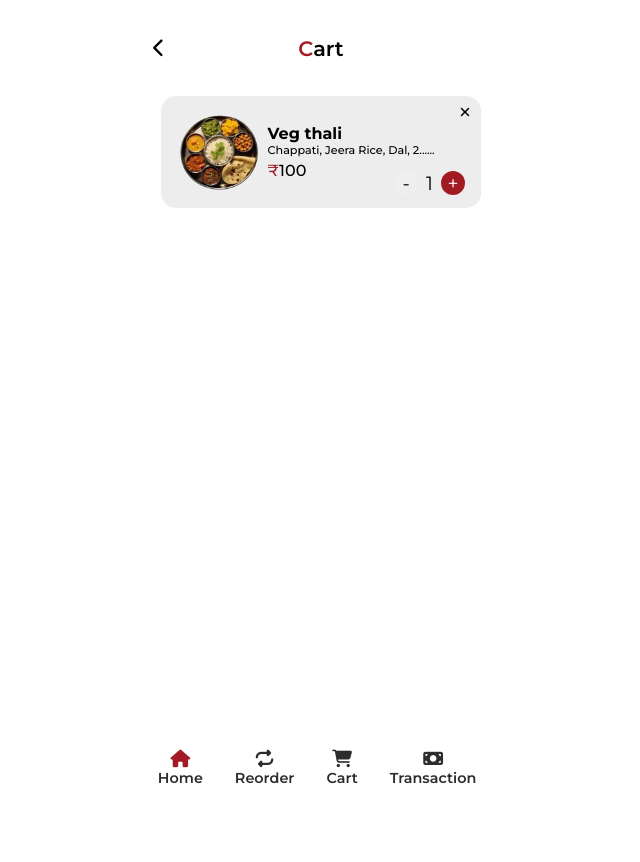
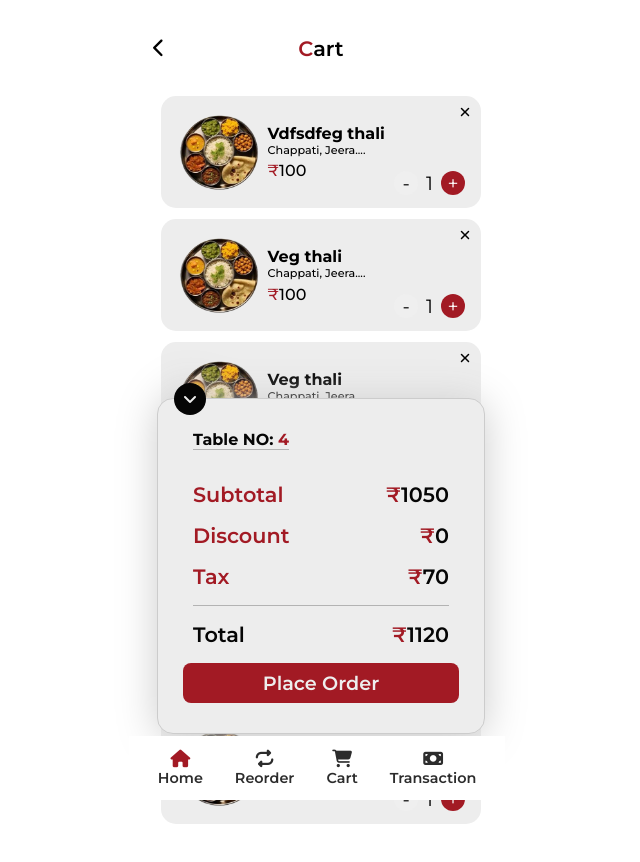
Before and after one commit to MohdOwaisShah/qr_restaurant_app, a React (Vite) app: page /cart in a window 1280 px wide. Shown: the top 862 px of the page, without its empty margins (319-959 px from the left). Before the commit the page ends 800 px from the top, so only its background shows below. Built offline with nearby package versions, Linux system fonts and the light colour scheme.

Commit message:
updated-code

```diff
--- a/src/components/CartMain.jsx
+++ b/src/components/CartMain.jsx
@@ -2,12 +2,14 @@ import React from 'react'
 // components
 import PagesHeading from './small-ui/PagesHeading'
 import CartPageProducts from './small-ui/CartPageProducts'
+import CartPageProductBill from './small-ui/CartPageProductBill'
 
 const CartMain = () => {
   return (
     <main>
         <PagesHeading maroonColorTxt={'C'} normalTxt={'art'}/>
         <CartPageProducts />
+        <CartPageProductBill />
     </main>
   )
 }
--- /dev/null
+++ b/src/components/small-ui/CartPageProductBill.jsx
@@ -0,0 +1,56 @@
+import React, { useState } from 'react'
+
+const CartPageProductBill = () => {
+
+    const [show, setShow] = useState(false)
+
+    // Toggle the cart page bill container visibility on click
+    const toggleBillContainer = () => {
+        setShow(prevShow => !prevShow)
+    }
+
+    return (
+        <>
+            <div className="cart-page-bill-container-main-body">
+                <div className={`cart-page-bill-container ${show ? "cart-page-bill-hide-container" : ""}`}>
+                    {/* cart-page-bill-arrow */}
+                    <div className="cart-page-bill-arrow" onClick={toggleBillContainer}>
+                        <i className={`fa-solid ${show ? "fa-angle-up" : "fa-angle-down"}`}></i>
+                    </div>
+                    {/* cart-page-bill-details */}
+                    <div className="cart-page-bill-details">
+                        {/* table-number */}
+                        <div className="table-number">
+                            <h4>Table NO: <span className='maroon-color'>4</span></h4>
+                        </div>
+                        {/* subtotal */}
+                        <div className="subtotal">
+                            <span className='maroon-color subtotal-txt'>subtotal</span>
+                            <p><span className='maroon-color'>₹</span>1050</p>
+                        </div>
+                        {/* discount */}
+                        <div className="discount">
+                            <span className='maroon-color discount-txt'>discount</span>
+                            <p><span className='maroon-color'>₹</span>0</p>
+                        </div>
+                        {/* tax */}
+                        <div className="tax">
+                            <span className='maroon-color tax-txt'>tax</span>
+                            <p><span className='maroon-color'>₹</span>70</p>
+                        </div>
+                        {/* total */}
+                        <div className="total">
+                            <span className='total-txt'>total</span>
+                            <p><span className='maroon-color'>₹</span>1120</p>
+                        </div>
+
+                    </div>
+                    {/* cart-page-bill-order-btn */}
+                    <button className='cart-page-place-order-btn'>place order</button>
+                </div>
+            </div>
+        </>
+    )
+}
+
+export default CartPageProductBill
--- a/src/components/small-ui/CartPageProducts.jsx
+++ b/src/components/small-ui/CartPageProducts.jsx
@@ -1,21 +1,37 @@
 import React from 'react'
 // close-icon
 import { IoClose } from "react-icons/io5";
+// import json data
+import cartProductsJson from '../../json/cartProducts.json'
 
+// check CartProductDescription lenth is greater than 15 and add .... at the end
+const CartProductDescription = ({ CartProductDesc }) => {
+    let maxLength = 15
+    const truncatedDescription = CartProductDesc.length > maxLength ? CartProductDesc.slice(0, maxLength) + "...." : CartProductDesc
+    return (
+        <>
+            <p className='cart-page-product-desc'>{truncatedDescription}</p>
+        </>
+
+    )
+}
 
 const CartPageProducts = () => {
     return (
         // cart-page-products-container
         <div className='cart-page-products-container'>
             {/* cart-page-product */}
-            <div className="cart-page-product">
+            {
+                cartProductsJson.map((cartProduct) => {
+                    return <div className="cart-page-product">
                         {/* product-img */}
-                <img src="/public/Images/cart-images/veg-thali.png" alt="" />
+                        <img src={cartProduct.cartProductImage} alt={cartProduct.cartProductName} />
                         {/* cart-page-product-texts */}
                         <div className="cart-page-product-texts">
-                    <h3 className='cart-page-product-name'>Veg thali</h3>
-                    <p className='cart-page-product-desc'>Chappati, Jeera Rice, Dal, 2......</p>
-                    <p className='cart-page-product-price'><span className='maroon-color'>₹</span>100</p>
+                            <h3 className='cart-page-product-name'>{cartProduct.cartProductName}</h3>
+                            {/* CartProductDescription component */}
+                            <CartProductDescription CartProductDesc={cartProduct.cartProductDesc} />
+                            <p className='cart-page-product-price'><span className='maroon-color'>₹</span>{cartProduct.cartProductPrice}</p>
                         </div>
                         {/* cart-page-product-increment-decrement-btn */}
                         <div className="cart-page-product-increment-decrement-btn">
@@ -26,6 +42,8 @@ const CartPageProducts = () => {
                         {/* close-icon */}
                         <IoClose className='cart-page-product-close-icon' />
                     </div>
+                })
+            }
         </div>
     )
 }
--- /dev/null
+++ b/src/json/cartProducts.json
@@ -0,0 +1,44 @@
+[
+    {
+        "id": 1,
+        "cartProductImage": "/public/Images/cart-images/veg-thali.png",
+        "cartProductName": "Vdfsdfeg thali",
+        "cartProductDesc": "Chappati, Jeera Rice, Dal, 2 roti and papad",
+        "cartProductPrice": 100
+    },
+    {
+        "id": 2,
+        "cartProductImage": "/public/Images/cart-images/veg-thali.png",
+        "cartProductName": "Veg thali",
+        "cartProductDesc": "Chappati, Jeera Rice, Dal, 2 roti and papad",
+        "cartProductPrice": 100
+    },
+    {
+        "id": 3,
+        "cartProductImage": "/public/Images/cart-images/veg-thali.png",
+        "cartProductName": "Veg thali",
+        "cartProductDesc": "Chappati, Jeera Rice, Dal, 2 roti and papad",
+        "cartProductPrice": 100
+    },
+    {
+        "id": 4,
+        "cartProductImage": "/public/Images/cart-images/veg-thali.png",
+        "cartProductName": "Veg thali",
+        "cartProductDesc": "Chappati, Jeera Rice, Dal, 2 roti and papad",
+        "cartProductPrice": 100
+    },
+    {
+        "id": 5,
+        "cartProductImage": "/public/Images/cart-images/veg-thali.png",
+        "cartProductName": "Veg thali",
+        "cartProductDesc": "Chappati, Jeera Rice, Dal, 2 roti and papad",
+        "cartProductPrice": 100
+    },
+    {
+        "id": 6,
+        "cartProductImage": "/public/Images/cart-images/veg-thali.png",
+        "cartProductName": "Veg thali",
+        "cartProductDesc": "Chappati, Jeera Rice, Dal, 2 roti and papad",
+        "cartProductPrice": 100
+    }
+]
--- a/src/styles/Cart.css
+++ b/src/styles/Cart.css
@@ -4,7 +4,7 @@
     flex-direction: column;
     justify-content: center;
     align-items: center;
-    gap: 0.5rem;
+    gap: 0.7rem;
     padding-bottom: 5rem;
 }
 
@@ -85,3 +85,101 @@
     top: 0.5rem;
     font-size: 1rem;
 }
+
+/* cart-page-bill-container-main-body */
+.cart-page-bill-container-main-body{
+    width: 100%;
+    display: flex;
+    justify-content: center;
+    /* position: relative; */
+}
+
+/* cart-page-bill-container */
+.cart-page-bill-container {
+    width: 20.5rem;
+    height: 21rem;
+    position: fixed;
+    bottom: 0.1rem;
+    transform: translateY(-4rem);
+    background-color: #EDEDED;
+    display: flex;
+    justify-content: center;
+    align-items: center;
+    flex-direction: column;
+    filter: drop-shadow(0px 4px 20px #CCCCCC);
+    border: 1px solid #CCCCCC;
+    border-radius: 1rem;
+    transition: all 0.3s ease;
+}
+
+.cart-page-bill-hide-container{
+    transform: translateY( 16rem);
+}
+
+.cart-page-bill-arrow {
+    margin-bottom: 0.5rem;
+    height: 2rem;
+    width: 2rem;
+    display: flex;
+    align-items: center;
+    justify-content: center;
+    background-color: #050505;
+    color: #EEEEEE;
+    border-radius: 50%;
+    position: absolute;
+    top: -1rem;
+    left: 1rem;
+    z-index: 1000;
+    cursor: pointer;
+}
+
+/* cart-page-bill-details */
+.cart-page-bill-details {
+    display: flex;
+    flex-direction: column;
+    gap: 1rem;
+}
+
+.table-number,
+.subtotal,
+.discount,
+.tax,
+.total {
+    display: flex;
+    width: 16rem;
+    justify-content: space-between;
+    font-size: 1.3rem;
+    font-weight: 600;
+    text-transform: capitalize;
+    color: #050505;
+}
+
+.table-number {
+    padding-bottom: 1rem;
+}
+
+.total {
+    border-top: 1px solid #B3B3B3;
+    padding-top: 1rem;
+}
+
+.cart-page-bill-details p {
+    text-align: right;
+}
+
+.table-number h4 {
+    font-size: 1rem;
+    border-bottom: 1px solid #B3B3B3;
+}
+
+.cart-page-place-order-btn {
+    padding: 0.5rem 5rem;
+    font-size: 1.2rem;
+    text-transform: capitalize;
+    font-weight: 600;
+    background-color: #A21A24;
+    color: #EEEEEE;
+    border: none;
+    border-radius: 0.5rem;
+    margin-top: 1rem;
+}
--- a/src/styles/TransactionHistory.css
+++ b/src/styles/TransactionHistory.css
@@ -36,6 +36,9 @@
 /* process icon */
 .transaction-bar .process-icon {
     font-size: 2rem;
+    background-color: #ffffff;
+    border-radius: 1rem;
+    padding: 0.6rem;
 }
 
 /* process-n-date-container */
```
Lines whose indentation alone changed are shown as unchanged.
